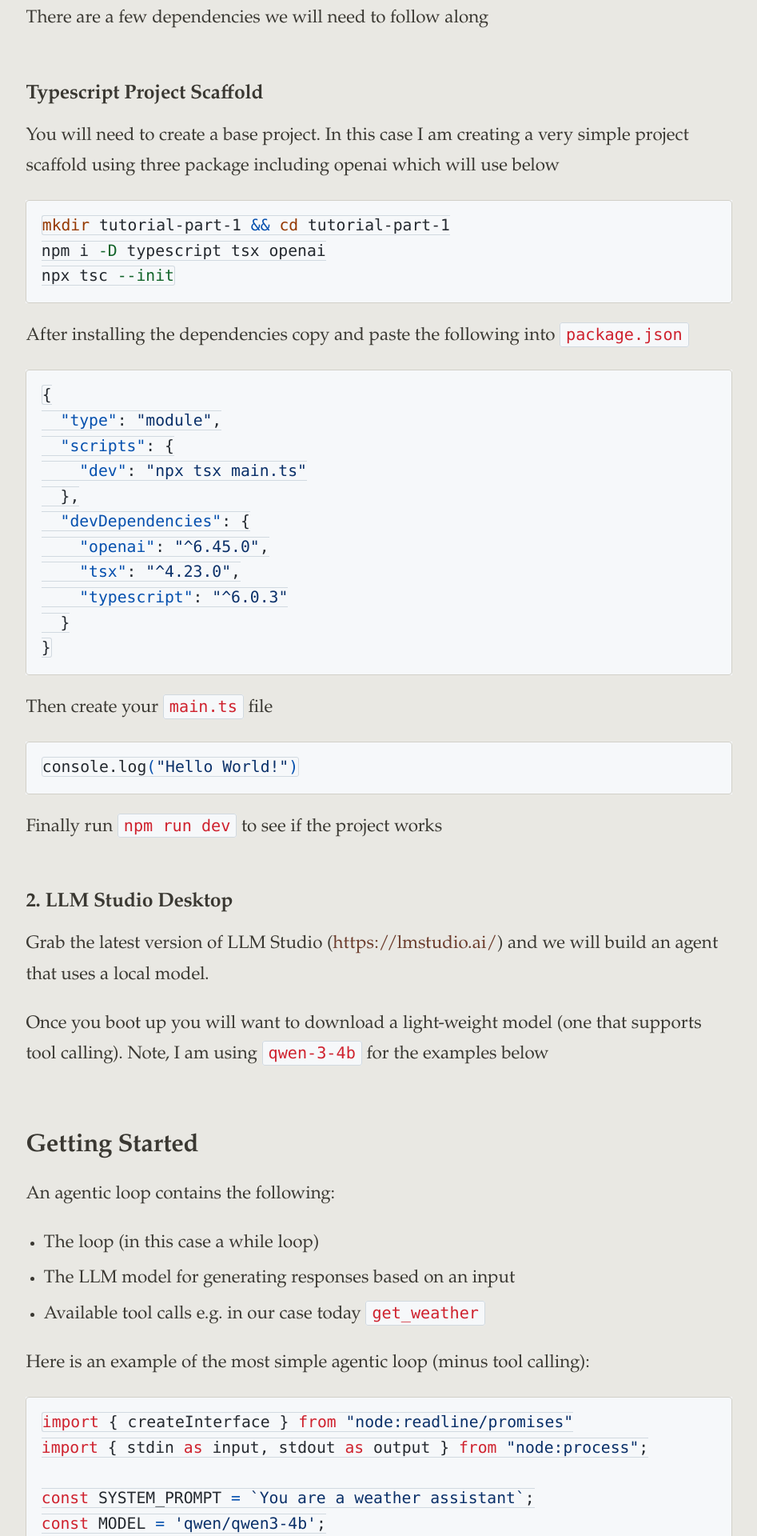
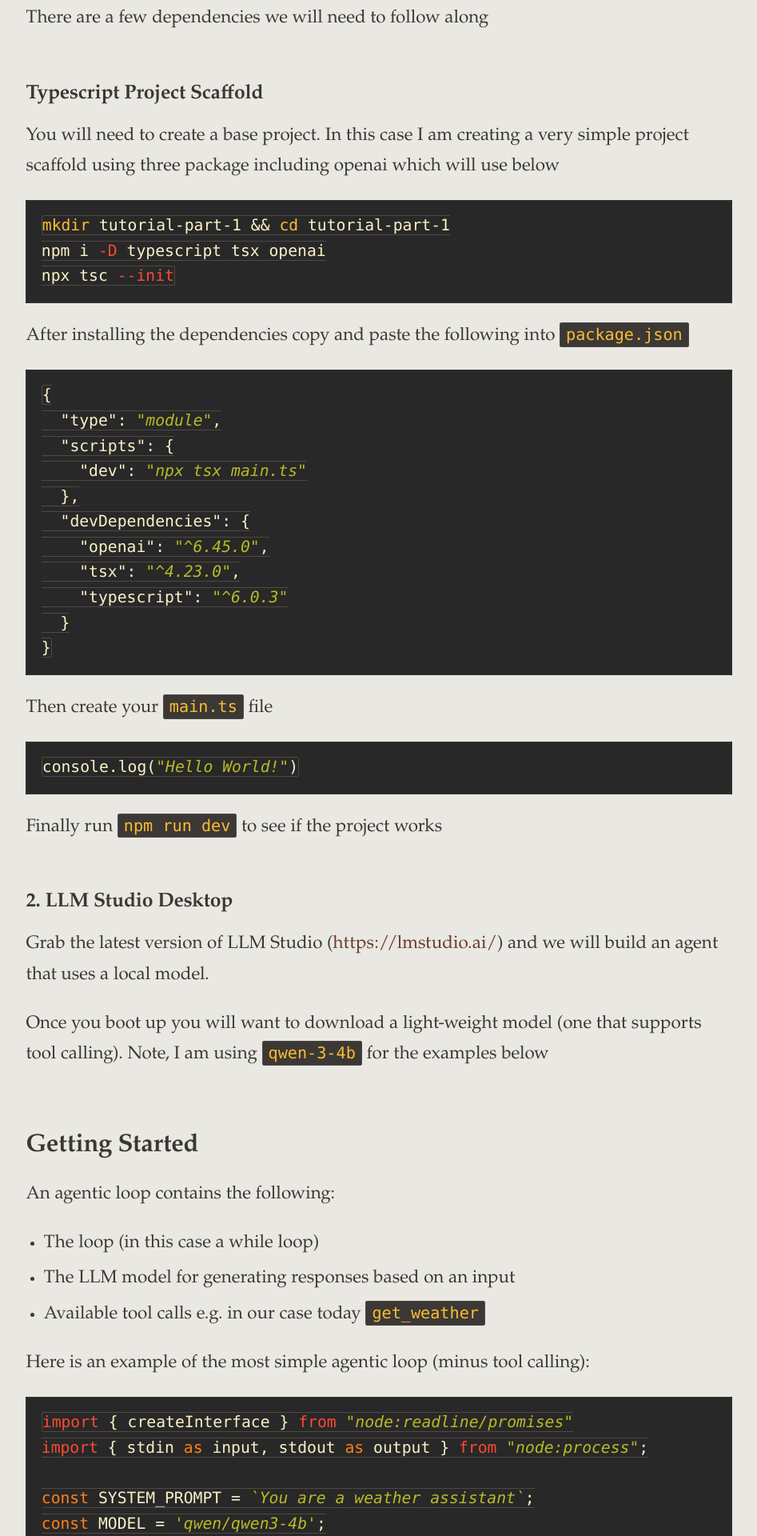
Before and after one commit to rramsden/rramsden.github.io, a Jekyll site: the page built from _posts/2026-07-05-loop-engineering-series-part-i.md, in a window 1280 px wide. Shown: the part 730-2650 px from the top of the page at 80% size, without its empty margins (166-1113 px from the left). Built offline with Jekyll 4.4.1, drawn with Linux system fonts in a browser that asks for light colours.

Commit message:
Switch to beautiful Gruvbox dark syntax highlighting
- Replace bland GitHub Light with beloved Gruvbox dark theme
- Warm, retro color palette that's easy on the eyes
- Dark background (#282828) with cream text (#fbf1c7)
- Professional look with muted reds, greens, yellows, and oranges
- Much more pleasant for long-form reading of code examples
- Popular theme choice among developers for good reason

```diff
--- a/assets/css/style.css
+++ b/assets/css/style.css
@@ -183,140 +183,136 @@ p, ul, ol, blockquote, pre, table { margin: 0 0 1.4rem; }
 code {
   font-family: var(--mono);
   font-size: 0.9em;
-  background: #f6f8fa;
+  background: #3c3836;
   padding: 0.12em 0.35em;
   border-radius: 3px;
-  color: #cf222e;
-  border: 1px solid #d1d9e0;
+  color: #fabd2f;
+  border: 1px solid #504945;
 }
 pre {
-  background: #f6f8fa;
+  background: #282828;
   padding: 1rem 1.15rem;
   border-radius: 4px;
   overflow-x: auto;
   font-size: 0.88em;
   line-height: 1.5;
-  color: #24292f;
-  border: 1px solid var(--rule);
+  color: #fbf1c7;
+  border: 1px solid #3c3836;
 }
 pre code { background: none; padding: 0; font-size: inherit; color: inherit; }
 
-/* --- Syntax Highlighting (GitHub Light theme) --- */
+/* --- Syntax Highlighting (Gruvbox Dark theme) --- */
 .highlight table td { padding: 5px; }
 .highlight table pre { margin: 0; }
 .highlight, .highlight .w {
-  color: #24292f;
-  background-color: #f6f8fa;
+  color: #fbf1c7;
+  background-color: #282828;
 }
-.highlight .k, .highlight .kd, .highlight .kn, .highlight .kp, .highlight .kr, .highlight .kt, .highlight .kv {
-  color: #cf222e;
+.highlight .err {
+  color: #fb4934;
+  background-color: #282828;
+  font-weight: bold;
 }
-.highlight .gr {
-  color: #f6f8fa;
+.highlight .c, .highlight .ch, .highlight .cd, .highlight .cm, .highlight .cpf, .highlight .c1, .highlight .cs {
+  color: #928374;
+  font-style: italic;
+}
+.highlight .cp {
+  color: #8ec07c;
+}
+.highlight .nt {
+  color: #fb4934;
+}
+.highlight .o, .highlight .ow {
+  color: #fbf1c7;
+}
+.highlight .p, .highlight .pi {
+  color: #fbf1c7;
+}
+.highlight .gi {
+  color: #b8bb26;
+  background-color: #282828;
 }
 .highlight .gd {
-  color: #82071e;
-  background-color: #ffebe9;
+  color: #fb4934;
+  background-color: #282828;
 }
-.highlight .nb {
-  color: #953800;
+.highlight .gh {
+  color: #b8bb26;
+  font-weight: bold;
 }
-.highlight .nc {
-  color: #953800;
-}
-.highlight .no {
-  color: #953800;
-}
-.highlight .nn {
-  color: #953800;
-}
-.highlight .sr {
-  color: #116329;
-}
-.highlight .na {
-  color: #116329;
-}
-.highlight .nt {
-  color: #116329;
-}
-.highlight .gi {
-  color: #116329;
-  background-color: #dafbe1;
+.highlight .ge {
+  font-style: italic;
 }
 .highlight .ges {
   font-weight: bold;
   font-style: italic;
 }
+.highlight .gs {
+  font-weight: bold;
+}
+.highlight .k, .highlight .kn, .highlight .kp, .highlight .kr, .highlight .kv {
+  color: #fb4934;
+}
 .highlight .kc {
-  color: #0550ae;
+  color: #d3869b;
 }
-.highlight .l, .highlight .ld, .highlight .m, .highlight .mb, .highlight .mf, .highlight .mh, .highlight .mi, .highlight .il, .highlight .mo, .highlight .mx {
-  color: #0550ae;
+.highlight .kt {
+  color: #fabd2f;
 }
-.highlight .sb {
-  color: #0550ae;
+.highlight .kd {
+  color: #fe8019;
+}
+.highlight .s, .highlight .sb, .highlight .sc, .highlight .dl, .highlight .sd, .highlight .s2, .highlight .sh, .highlight .sx, .highlight .s1 {
+  color: #b8bb26;
+  font-style: italic;
+}
+.highlight .si {
+  color: #b8bb26;
+  font-style: italic;
+}
+.highlight .sr {
+  color: #b8bb26;
+  font-style: italic;
+}
+.highlight .sa {
+  color: #fb4934;
+}
+.highlight .se {
+  color: #fe8019;
+}
+.highlight .nn {
+  color: #8ec07c;
+}
+.highlight .nc {
+  color: #8ec07c;
+}
+.highlight .no {
+  color: #d3869b;
+}
+.highlight .na {
+  color: #b8bb26;
+}
+.highlight .m, .highlight .mb, .highlight .mf, .highlight .mh, .highlight .mi, .highlight .il, .highlight .mo, .highlight .mx {
+  color: #d3869b;
+}
+.highlight .ss {
+  color: #83a598;
+}
+.highlight .nf, .highlight .fm {
+  color: #8ec07c;
+}
+.highlight .nb {
+  color: #fabd2f;
 }
 .highlight .bp {
-  color: #0550ae;
+  color: #fabd2f;
 }
 .highlight .ne {
-  color: #0550ae;
-}
-.highlight .nl {
-  color: #0550ae;
-}
-.highlight .py {
-  color: #0550ae;
+  color: #fabd2f;
 }
 .highlight .nv, .highlight .vc, .highlight .vg, .highlight .vi, .highlight .vm {
-  color: #0550ae;
-}
-.highlight .o, .highlight .ow {
-  color: #0550ae;
-}
-.highlight .gh {
-  color: #0550ae;
-  font-weight: bold;
-}
-.highlight .gu {
-  color: #0550ae;
-  font-weight: bold;
-}
-.highlight .s, .highlight .sa, .highlight .sc, .highlight .dl, .highlight .sd, .highlight .s2, .highlight .se, .highlight .sh, .highlight .sx, .highlight .s1, .highlight .ss {
-  color: #0a3069;
-}
-.highlight .nd {
-  color: #8250df;
-}
-.highlight .nf, .highlight .fm {
-  color: #8250df;
-}
-.highlight .err {
-  color: #f6f8fa;
-  background-color: #82071e;
-}
-.highlight .c, .highlight .ch, .highlight .cd, .highlight .cm, .highlight .cp, .highlight .cpf, .highlight .c1, .highlight .cs {
-  color: #6e7781;
-}
-.highlight .gl {
-  color: #6e7781;
-}
-.highlight .gt {
-  color: #6e7781;
-}
-.highlight .ni {
-  color: #24292f;
-}
-.highlight .si {
-  color: #24292f;
-}
-.highlight .ge {
-  color: #24292f;
-  font-style: italic;
-}
-.highlight .gs {
-  color: #24292f;
-  font-weight: bold;
+  color: #83a598;
 }
 
 /* --- Tables --- */
```
